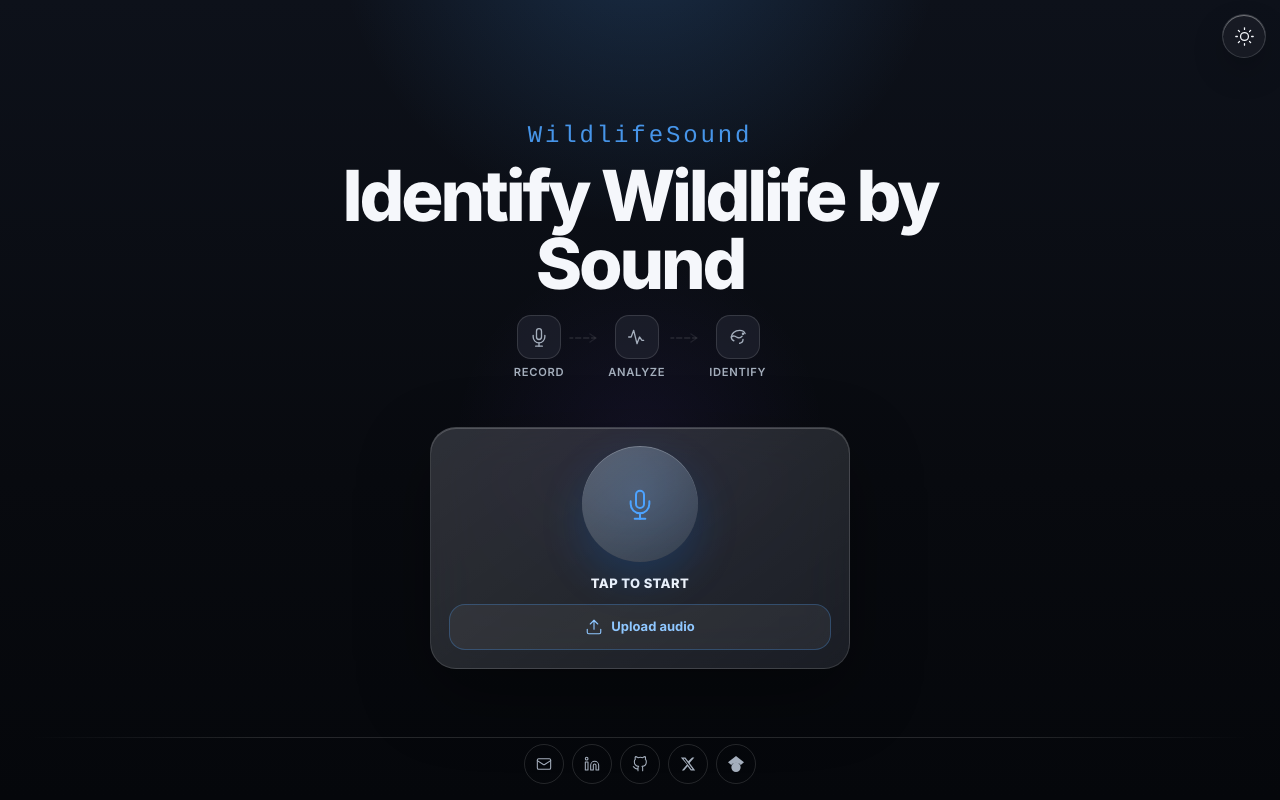
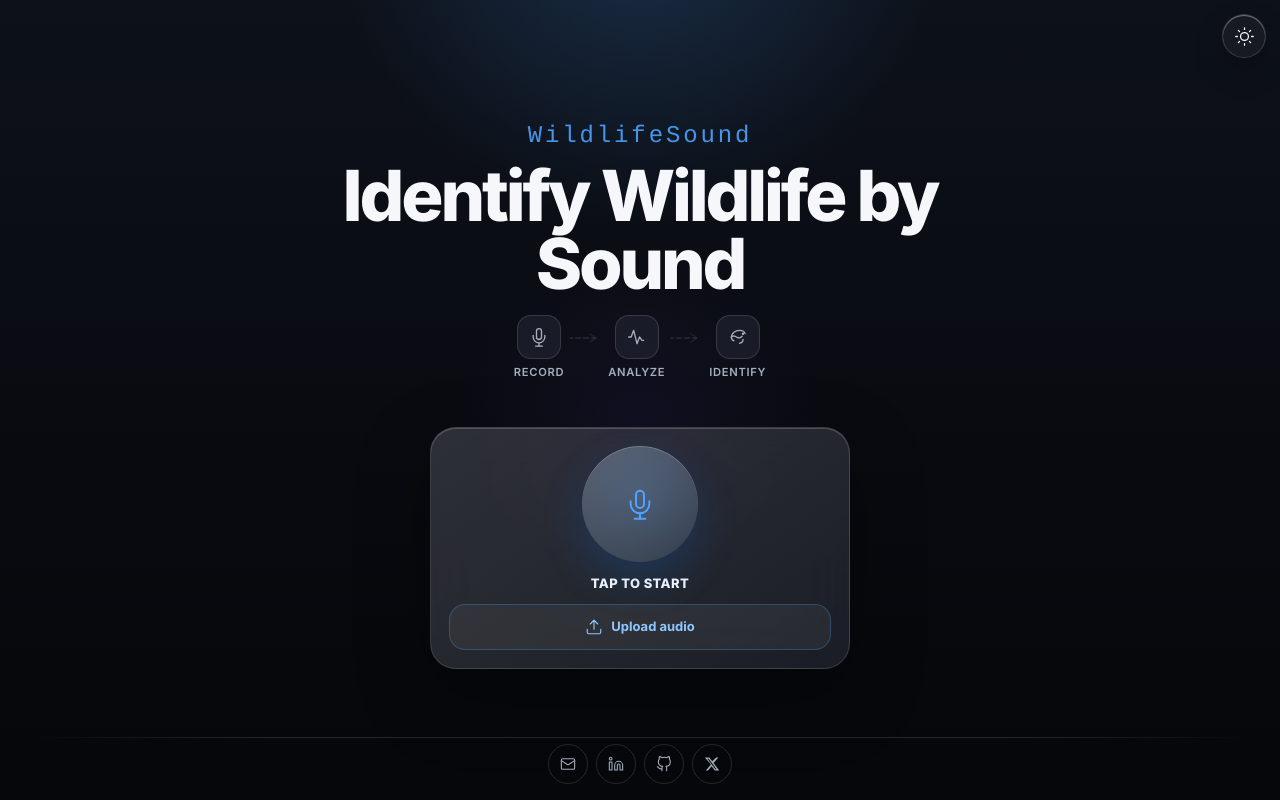
Before and after one commit to homayounrezaie/wildlifesound.github.io, a website: page index.html in a window 1280 px wide. Drawn offline with Linux system fonts and the light colour scheme.

Commit message:
chore: remove google scholar social link

```diff
--- a/index.html
+++ b/index.html
@@ -209,11 +209,6 @@
             <svg viewBox="0 0 24 24" fill="currentColor" width="15" height="15"><path d="M18.244 2.25h3.308l-7.227 8.26 8.502 11.24H16.17l-4.714-6.231-5.401 6.231H2.746l7.73-8.835L1.254 2.25H8.08l4.253 5.622 5.912-5.622Zm-1.161 17.52h1.833L7.084 4.126H5.117z"/></svg>
           </a>
 
-          <!-- Google Scholar -->
-          <a href="https://scholar.google.ca/citations?user=WPbLpxwAAAAJ&hl=en" class="footer-link" target="_blank" rel="noopener noreferrer" aria-label="Google Scholar" title="Google Scholar">
-            <svg viewBox="0 0 24 24" fill="currentColor" width="16" height="16"><path d="M12 24a7 7 0 1 1 0-14 7 7 0 0 1 0 14zm0-24L0 9.5l4.838 3.94A8 8 0 0 1 12 10a8 8 0 0 1 7.162 3.44L24 9.5z"/></svg>
-          </a>
-
         </nav>
       </div>
     </div>
```
